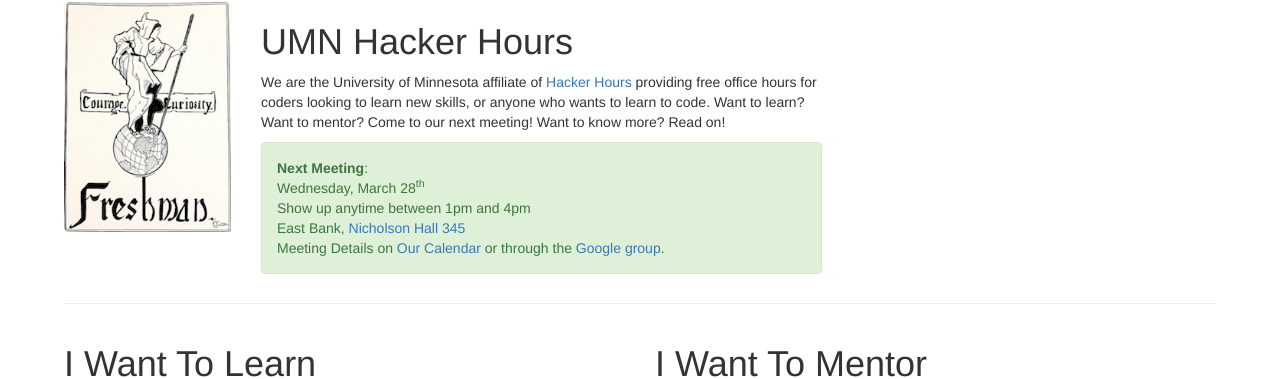
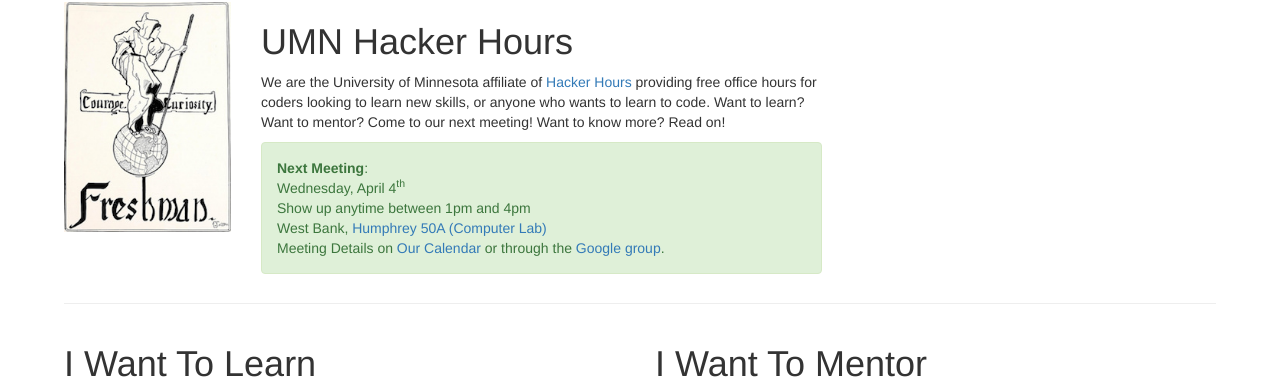
Before and after one commit to umnhackerhours/umnhackerhours.github.io, a Jekyll site: the page built from index.markdown, in a window 1280 px wide. Shown: the part 102-481 px from the top of the page. Built offline with Jekyll 4.4.1, drawn with Linux system fonts in a browser that asks for light colours.

Commit message:
2018-04-04

```diff
--- a/index.markdown
+++ b/index.markdown
@@ -13,13 +13,13 @@ description: Home
       <div class="alert alert-success" role="alert">
         <a class="anchor" id="next_meeting"></a>
         <strong>Next Meeting</strong>:<br />
-        Wednesday, March 28<sup>th</sup><br />
+        Wednesday, April 4<sup>th</sup><br />
         Show up anytime between 1pm and 4pm<br />
         <!-- East Bank, <a href="https://roomsearch.umn.edu/roomsearch/#/rooms/6b2fc4e1-60f0-4d06-adb3-f2c58e314c6c">Nicholson Hall 345</a><br /> -->
         <!-- West Bank, <a href="https://roomsearch.umn.edu/roomsearch/#/rooms/69098659-4825-45b7-96d5-902f6b428017">Humphrey 50A (Computer Lab)</a><br /> -->
         <!-- St. Paul, <a href="https://roomsearch.umn.edu/roomsearch/#/rooms/c0619129-43e2-495e-98e3-5868ea0cc817">Hodson Hall 490</a><br /> -->
 
-        East Bank, <a href="https://roomsearch.umn.edu/roomsearch/#/rooms/6b2fc4e1-60f0-4d06-adb3-f2c58e314c6c">Nicholson Hall 345</a><br />
+        West Bank, <a href="https://roomsearch.umn.edu/roomsearch/#/rooms/69098659-4825-45b7-96d5-902f6b428017">Humphrey 50A (Computer Lab)</a><br />
         Meeting Details on <a href="https://www.google.com/calendar/embed?src=umn.edu_ii9odmho4m63bsq19879mu0iis%40group.calendar.google.com&ctz=America/Chicago">Our Calendar</a> or through the <a href='https://groups.google.com/a/umn.edu/d/hackerhours'>Google group</a>.
       </div>
     </div>
```
